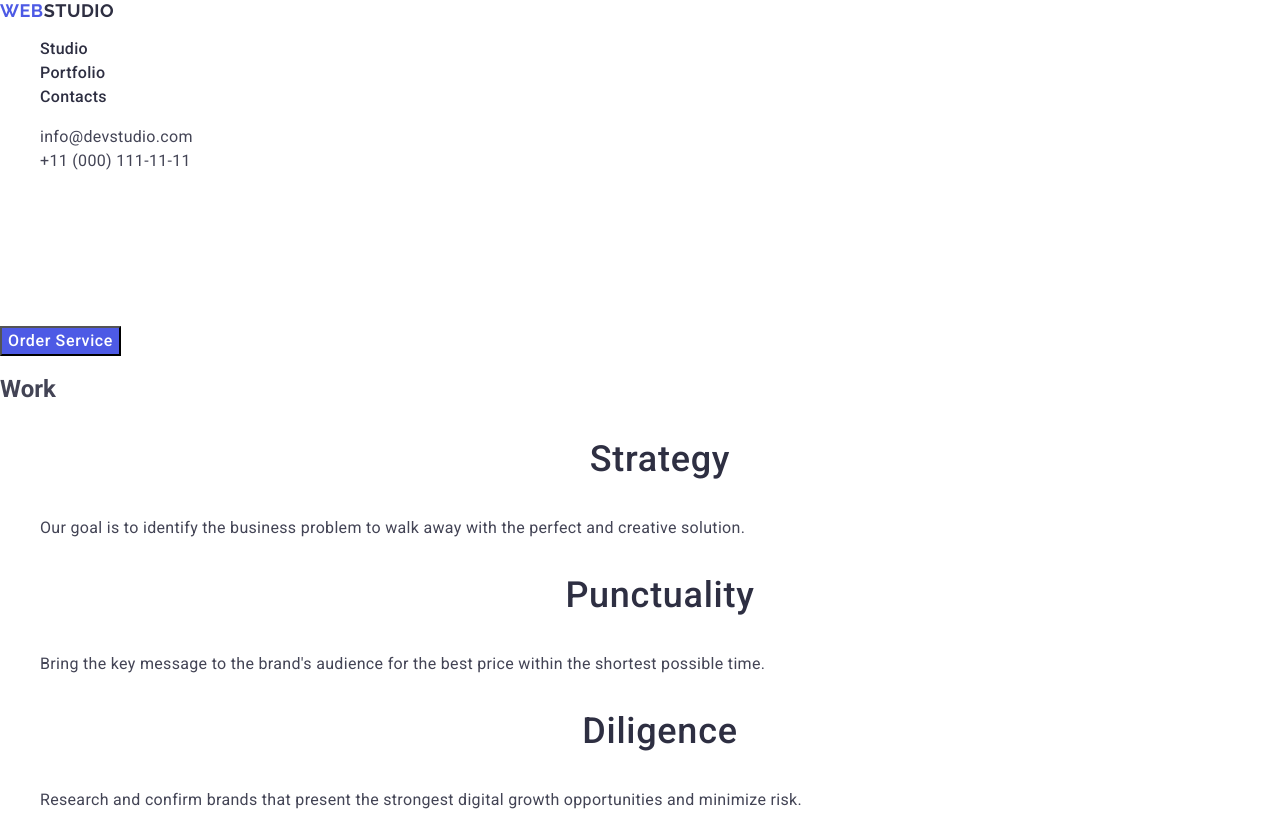
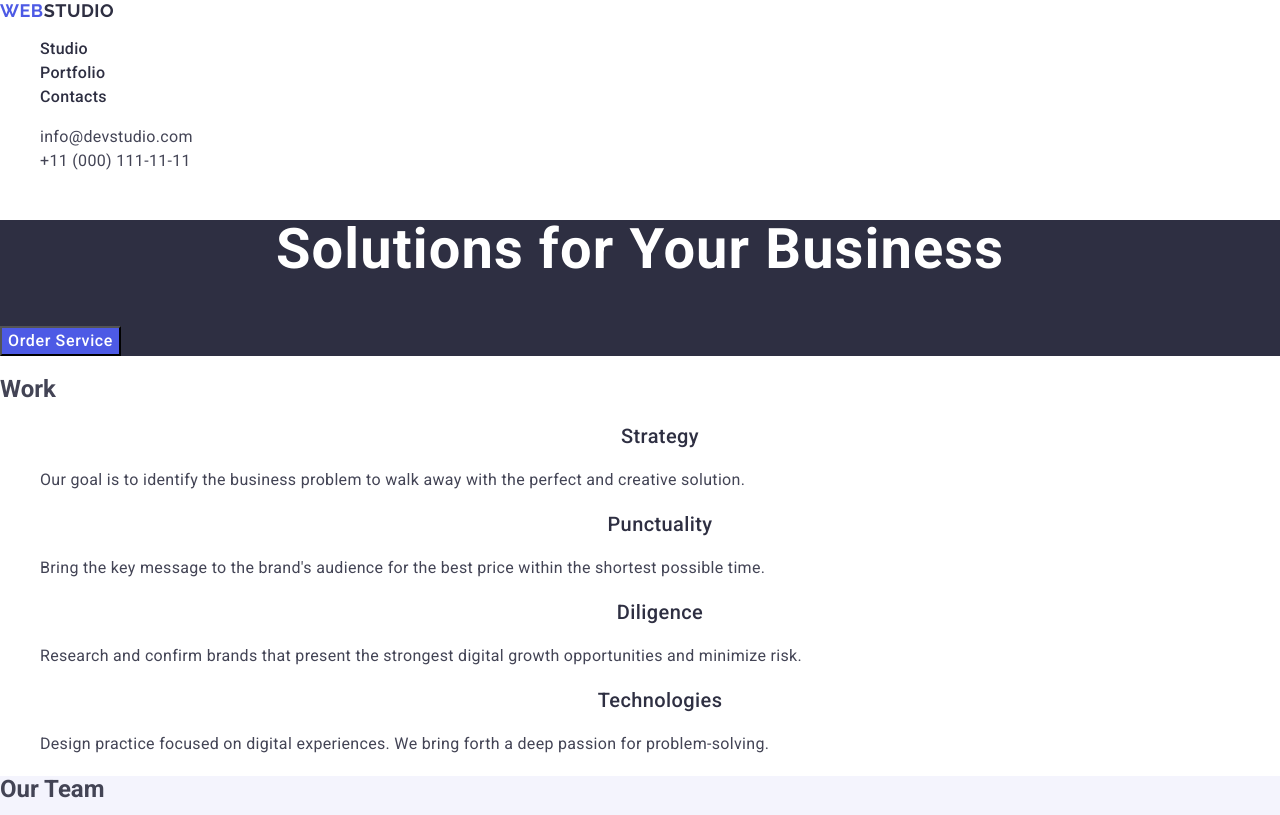
Before and after one commit to O1e2na/goit-markup-hw-02, a plain HTML site: page index.html in a window 1280 px wide. Shown: the top 815 px of the page. Drawn offline with nearby package versions, Linux system fonts and the light colour scheme.

Commit message:
проект

```diff
--- a/css/styles.css
+++ b/css/styles.css
@@ -56,6 +56,10 @@ color: #434455;
 color: #404bbf;
 }
 
+.title {
+    background-color: #2e2f42;
+}
+
 .title-header {
 font-family: "Roboto", sans-serif;
 font-weight: 700;
@@ -83,8 +87,8 @@ text-align: center;
 .advantages-title {
     font-family: "Roboto", sans-serif;
     font-weight: 500;
-    font-size: 36px;
-    line-height: 1.11;
+    font-size: 20px;
+    line-height: 1.2;
     letter-spacing: 0.02em;
     color: #2e2f42;
     text-align: center;
```
